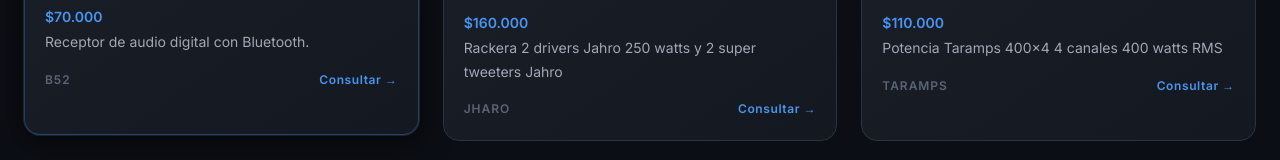
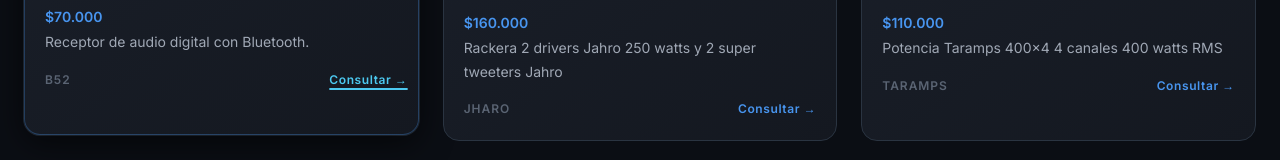
Before and after one commit to EstebanMutuverria/audiogem-web, a React (Vite) app: page / in a window 1280 px wide. In both pictures the pointer is over the link 358 px from the left and 1589 px from the top of the page. Shown: the part 1504-1664 px from the top of the page. Built offline with nearby package versions, Linux system fonts and the light colour scheme.

Commit message:
changes in ProductCard.css

```diff
--- a/src/components/ui/ProductCard.css
+++ b/src/components/ui/ProductCard.css
@@ -7,7 +7,7 @@
     border-radius: var(--radius-xl);
     overflow: hidden;
     transition: transform var(--transition-base), box-shadow var(--transition-base), border-color var(--transition-base);
-    cursor: default;
+    cursor: pointer;
 }
 
 .product-card:hover {
@@ -128,6 +128,16 @@
     display: flex;
     align-items: center;
     gap: var(--spacing-1);
+    transition: transform var(--transition-base);
+}
+
+.product-card__action:hover {
+    transform: translateX(10px);
+    transition: transform var(--transition-base);
+    color: var(--color-primary-light);
+    text-decoration: underline;
+    text-underline-offset: 4px;
+    text-decoration-thickness: 2px;
 }
 
 .product-card:hover .product-card__action {
```
